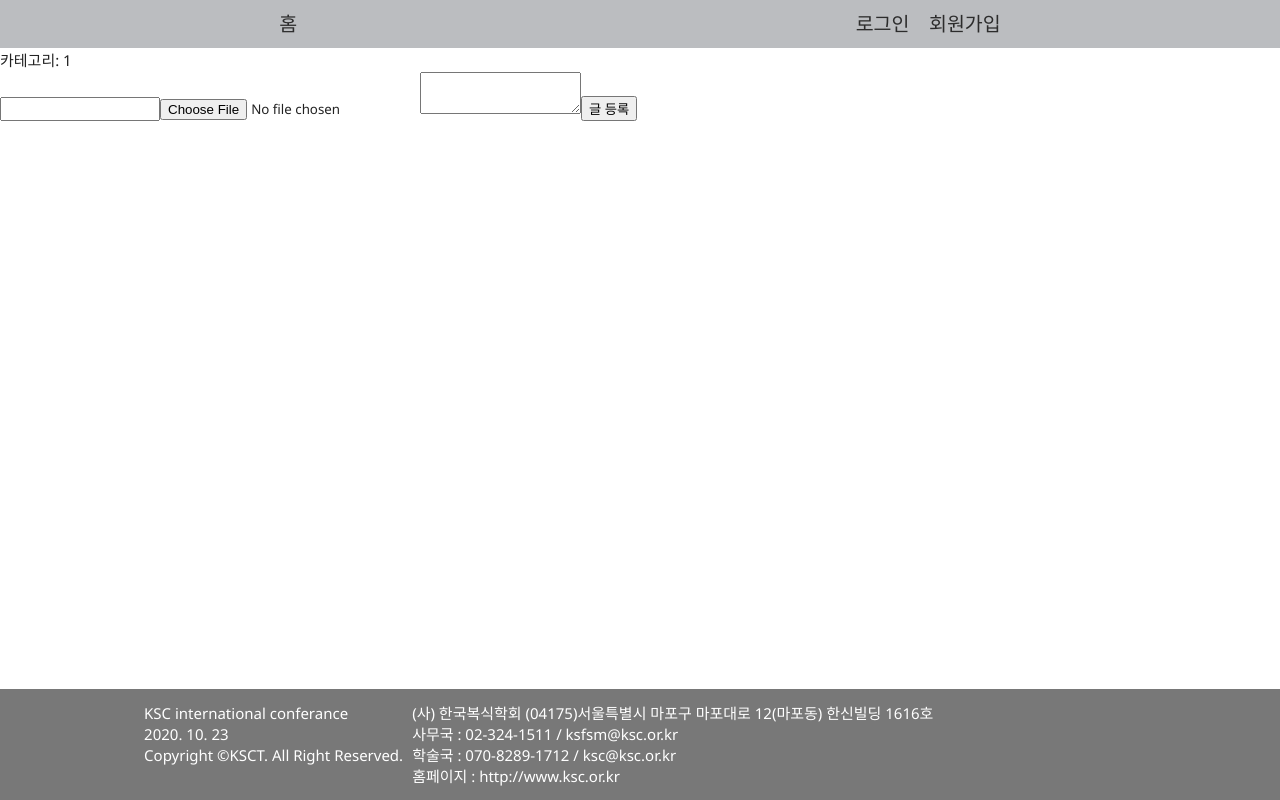
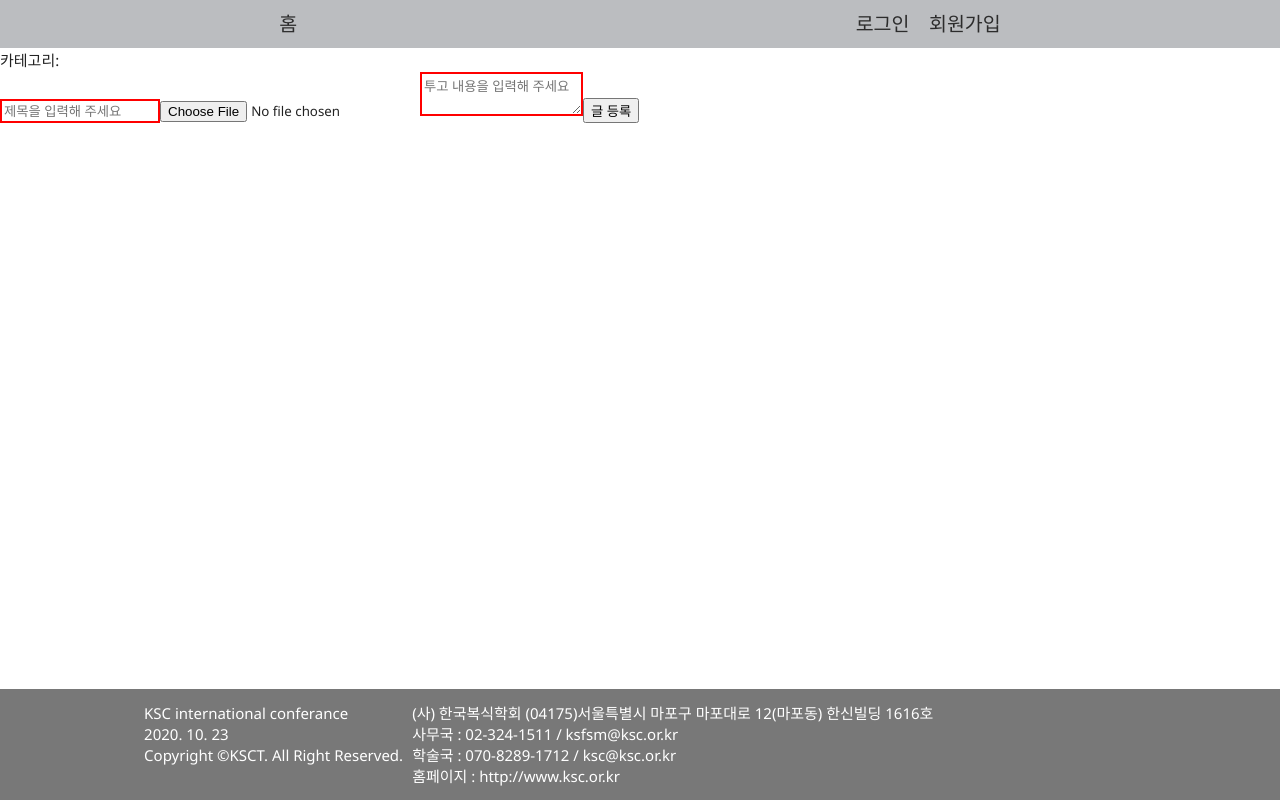
Before and after one commit to Ywoosang/Clothing-Seminar-Client, a Vue app: page /post/1/write in a window 1280 px wide. Built offline with nearby package versions, Linux system fonts and the light colour scheme.

Commit message:
Refactor posting component #1

```diff
--- a/src/views/NewPost.vue
+++ b/src/views/NewPost.vue
@@ -1,58 +1,90 @@
 <template>
   <div class="wrapper">
     <div>카테고리: {{ category }}</div>
-      <input type="text" v-model="title" required>
-      <input type="file" accept=".pdf"
-      @change="handleFileChange" required>
-      <textarea  v-model="content"></textarea>
+    <input class="title" :class="{ required : required.title }" type="text" v-model="data.title" placeholder="제목을 입력해 주세요" required />
+    <input type="file" accept=".pdf" @change="handleFileChange" required/>
+    <textarea class="content"  :class="{ required : required.content }" v-model="data.content" placeholder="투고 내용을 입력해 주세요"></textarea>
     <button @click="postPost">글 등록</button>
   </div>
 </template>
 
-<script>
+
+<script lang='ts'>
+import { onMounted, ref,toRefs,reactive, computed } from 'vue';
+import { useStore } from 'vuex';
+import { useRouter } from 'vue-router';
+
 export default {
   // category, title, content,created_at
-    props : ['name'],
-    data(){
+  props: {
+      category : {
+          type: String,
+          required: true
+      }
+  },  setup(props :any){
+        const router = useRouter();
+        const store = useStore();
+        const { category } = toRefs(props);
+
+        const data = reactive({
+            content : '',
+            title : ''
+        })
+        const required = computed(()=> {
             return {
-            category: this.name,
-            file : "",
-            title: "",
-            content : "",
+                content : data.content == '',
+                title:  data.title == ''
             }
-    },
-    methods: {
-        postPost(){
-            const accept = confirm(`정말로 ${this.file.name}논문을 투고 하시겠습니까?`);
-            if(!accept) return;
+        })
+        const attachedFile = ref<any>();
+        function handleFileChange(e: any) {
+            attachedFile.value = e.target.files[0] as File;
+        }
+        async function postPost() {
+            if(!attachedFile.value) {
+                alert('투고할 파일을 첨부해 주세요');
+            };
+            const accept: boolean = confirm(
+                `정말로 ${attachedFile.value.name  }논문을 투고 하시겠습니까?`
+            );
+            if (!accept) return;
             const formData = new FormData();
-            formData.append('title', this.title);
-            formData.append('content',this.content)
-            formData.append('file',this.file);
-            formData.append('category',this.name);
-            fetch(`${this.$store.state.requestUrl}/post`,{
-        method: 'POST',
-                body : formData,
-                 credentials : 'include',
-            })
-            .then(response=> response.json())
-            .then(res=> {
-                this.$router.push(`/post/${this.name}?id=${res.id}`);
-            })
-            .catch(error=> console.log(error));
-        },
-        handleFileChange(e){
-            this.file = e.target.files[0];
+            formData.append("title", data.title);
+            formData.append("content", data.content);
+            formData.append("file", attachedFile.value as string | Blob);
+            formData.append("category", category.value  );
+            let response: any = await fetch(`${store.state.requestUrl}/post`, {
+                method: "POST",
+                body: formData,
+                credentials: "include",
+            });
+            if(response.ok) response = await response.json();
+            router.push(`/post/${category.value}?id=${response.id}`);
         }
+        return {
+            data,
+            category,
+            handleFileChange,
+            postPost,
+            required
+        };
   }
 
-
-}
+};
 </script>
 
 <style scoped>
-.wrapper{
-    flex:1;
+.wrapper {
+  flex: 1;
 }
+.title{
 
+}
+.content{
+
+}
+.required{
+    border:2px solid red;
+
+}
 </style>
```
Lines whose indentation alone changed are shown as unchanged.
